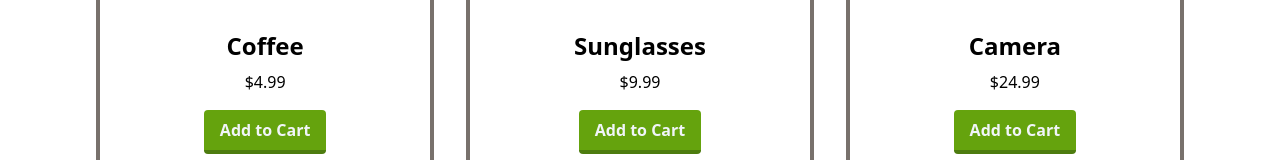
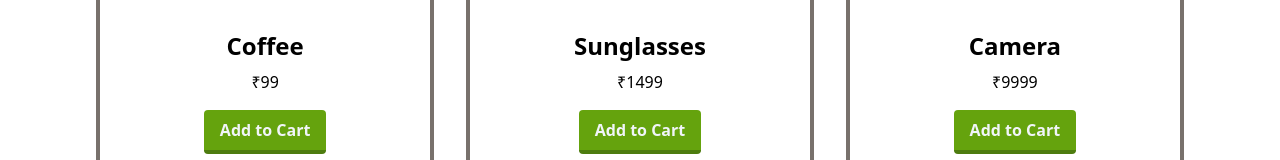
Before and after one commit to Gaurav-Barde/Shopping_Cart, a React (Vite) app: page / in a window 1280 px wide. Shown: the part 254-414 px from the top of the page. Built offline with nearby package versions, Linux system fonts and the light colour scheme.

Commit message:
Changed prices & replaced $ with ₹

```diff
--- a/src/CartContext.jsx
+++ b/src/CartContext.jsx
@@ -38,10 +38,8 @@ const CartProvider = ({ children }) => {
     }
   };
 
-  const deleteAllProductsFromCart = (id) => {
-    console.log(cartProducts);
+  const deleteAllProductsFromCart = (id) =>
     setCartProducts(cartProducts.filter((item) => item.id !== id));
-  };
 
   const removeOneProductFromCart = (id) => {
     if (getProductsQuantity(id) === 1) {
--- a/src/components/ProductCard.jsx
+++ b/src/components/ProductCard.jsx
@@ -16,7 +16,7 @@ function ProductCard({ product }) {
   return (
     <div className="text-center border-4 border-stone-500 p-4 py-8 my-4">
       <h1 className="text-2xl font-semibold mb-2">{product.name}</h1>
-      <h3>${product.price}</h3>
+      <h3> ₹{product.price}</h3>
       {quantity ? (
         <div className="grid grid-flow-col grid-cols-2 gap-1 sm:gap-6 xs:gap-3 items-center">
           <>
--- a/src/components/ProductDetails.jsx
+++ b/src/components/ProductDetails.jsx
@@ -12,7 +12,7 @@ const ProductDetails = () => {
         <div key={product.id} className="my-4 border-b-2 border-gray-400">
           <h3 className="text-2xl my-2">{getProduct(product.id)?.name}</h3>
           <h3>{product.quantity} Total</h3>
-          <h3>${getProduct(product.id)?.price}</h3>
+          <h3> ₹{getProduct(product.id)?.price}</h3>
           <Button
             title={"Remove"}
             onClickHandler={deleteAllProductsFromCart}
--- a/src/mocks/Product_Data.js
+++ b/src/mocks/Product_Data.js
@@ -1,18 +1,22 @@
+// Coffee: price_1NHA4WSGdFX7eI9iy4vHpo2q
+// Sunglasses: price_1NHA5YSGdFX7eI9i0vOPIWQd
+// Camera: price_1NHA7FSGdFX7eI9i5tzRTYG8
+
 export const productData = [
   {
-    id: 1,
+    id: "price_1NHA4WSGdFX7eI9iy4vHpo2q",
     name: "Coffee",
-    price: 4.99,
+    price: 99,
   },
   {
-    id: 2,
+    id: "price_1NHA5YSGdFX7eI9i0vOPIWQd",
     name: "Sunglasses",
-    price: 9.99,
+    price: 1499,
   },
   {
-    id: 3,
+    id: "price_1NHA7FSGdFX7eI9i5tzRTYG8",
     name: "Camera",
-    price: 24.99,
+    price: 9999,
   },
 ];
 
```
